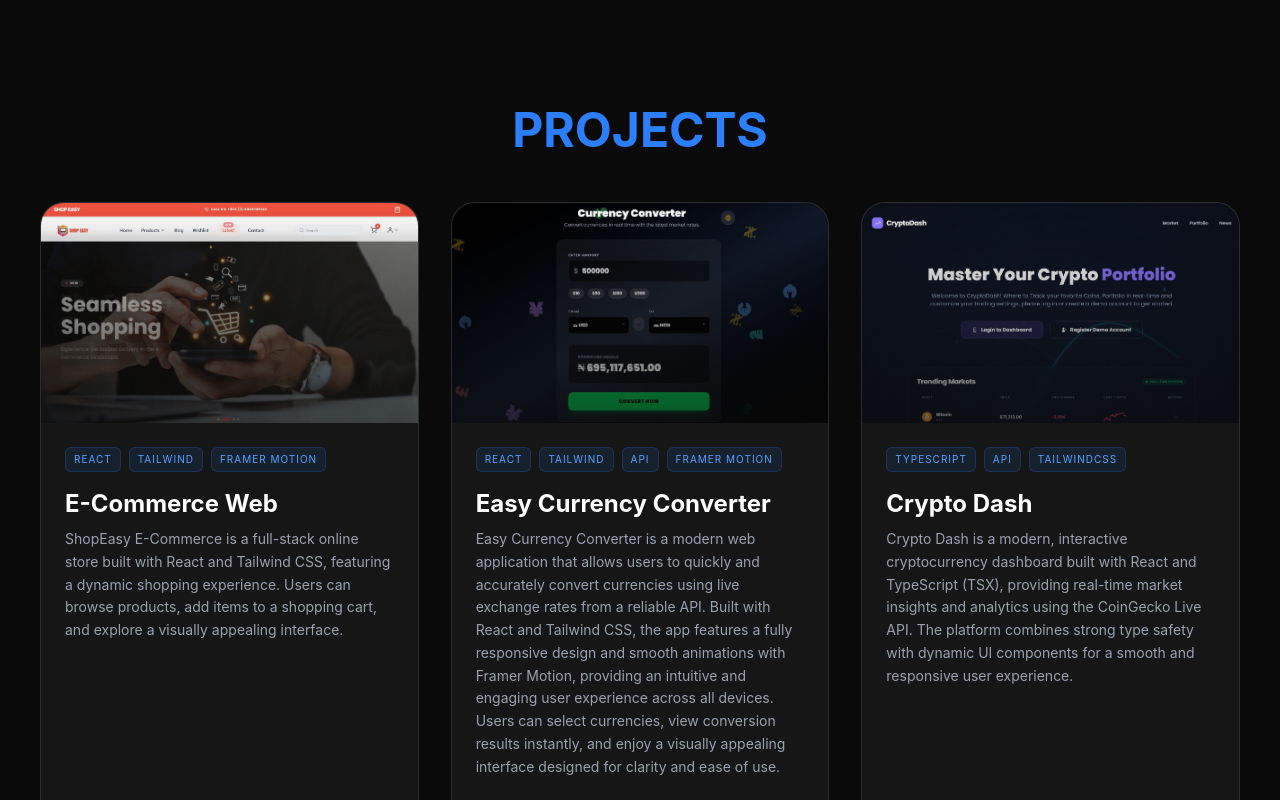
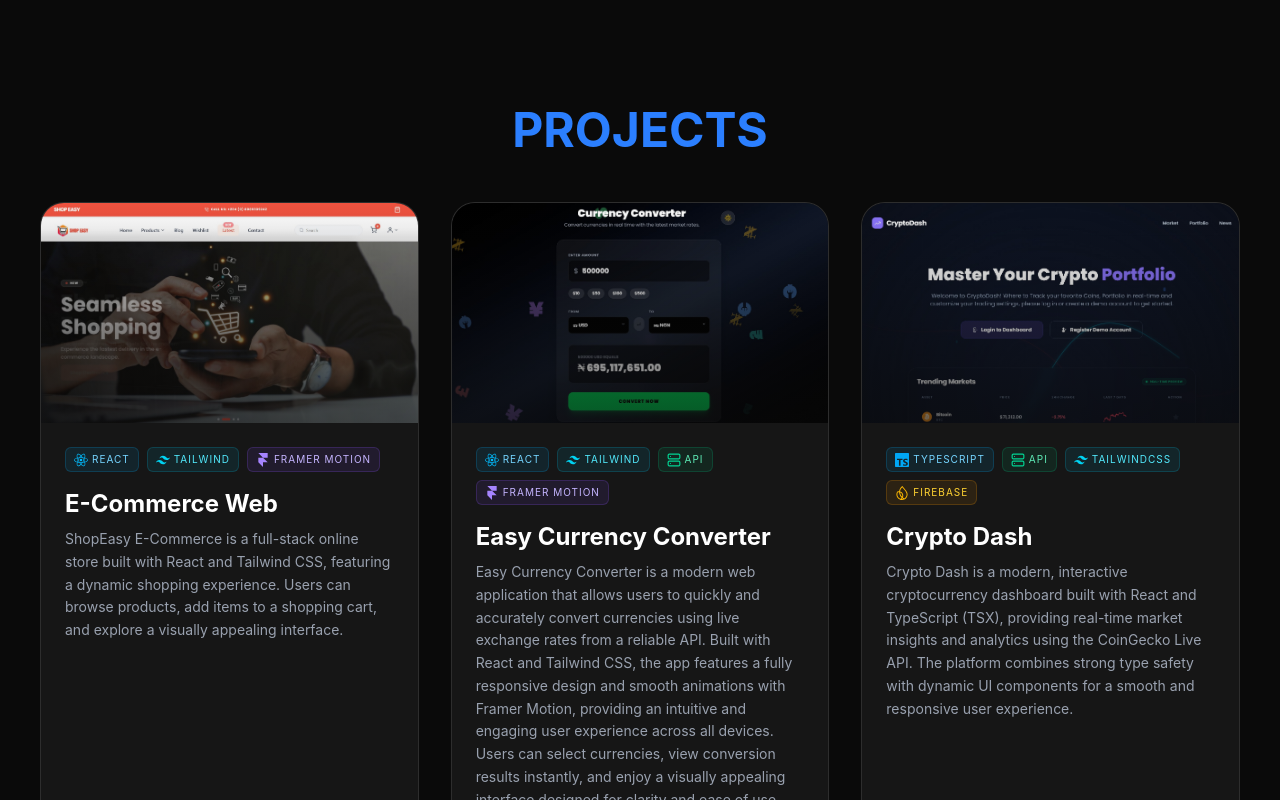
Before and after one commit to HarPhezDev/Portfolio, a React (Vite) app: page / in a window 1280 px wide. Shown: the part 2000-2800 px from the top of the page. Built offline with nearby package versions, Linux system fonts and the light colour scheme.

Commit message:
New Project features added

```diff
--- a/src/Navbar.jsx
+++ b/src/Navbar.jsx
@@ -25,9 +25,9 @@ const Navbar = () => {
                 </ul>
 
                 {/* Button */}
-                <div className='hidden md:flex bg-blue-700 h-11 px-5 rounded-2xl items-center justify-center transition-all duration-300 hover:scale-105 hover:bg-blue-800'>
+                <a href="mailto:olundegunhafeez@gmail.com" className='hidden md:flex bg-blue-700 h-11 px-5 rounded-2xl items-center justify-center transition-all duration-300 hover:scale-105 hover:bg-blue-800'>
                     <h1 className='text-white text-xl cursor-pointer'>HIRE ME</h1>
-                </div>
+                </a>
 
                 {/* Hamburger*/}
                 <div
@@ -46,7 +46,7 @@ const Navbar = () => {
                     <a href="#stack" className='hover:text-blue-600 transition-colors duration-300' onClick={() => setOpen(false)}>Stack</a>
                     <a href="#projects" className='hover:text-blue-600 transition-colors duration-300' onClick={() => setOpen(false)}>Projects</a>
                     <a href="#contact" className='hover:text-blue-600 transition-colors duration-300' onClick={() => setOpen(false)}>Contact</a>
-                    <a href="#contact">
+                    <a href="mailto:olundegunhafeez@gmail.com">
                         <div className="bg-blue-700 h-11 rounded-2xl flex items-center justify-center transition-all duration-300 hover:scale-105 hover:bg-blue-800">
                             <h1 className="text-white text-xl cursor-pointer">HIRE ME</h1>
                         </div>
--- a/src/Project.jsx
+++ b/src/Project.jsx
@@ -1,12 +1,44 @@
 import React from 'react'
 import { motion } from 'framer-motion'
-import { FiExternalLink, FiGithub } from 'react-icons/fi'
+import { FiExternalLink, FiGithub, FiServer, FiTag } from 'react-icons/fi'
+import { SiReact, SiTailwindcss, SiFramer, SiTypescript, SiFirebase } from 'react-icons/si'
 import Project1 from './img/project-1.jpg';
 import Project2 from './img/project-2.jpg';
 import Project3 from './img/project-3.jpg';
 
 
 const Project = () => {
+    const tagMeta = {
+        React: {
+            icon: <SiReact className="text-sky-400" size={14} />,
+            style: 'bg-sky-500/10 text-sky-300 border-sky-500/20',
+        },
+        Tailwind: {
+            icon: <SiTailwindcss className="text-cyan-400" size={14} />,
+            style: 'bg-cyan-500/10 text-cyan-300 border-cyan-500/20',
+        },
+        'TailwindCss': {
+            icon: <SiTailwindcss className="text-cyan-400" size={14} />,
+            style: 'bg-cyan-500/10 text-cyan-300 border-cyan-500/20',
+        },
+        'Framer Motion': {
+            icon: <SiFramer className="text-violet-400" size={14} />,
+            style: 'bg-violet-500/10 text-violet-300 border-violet-500/20',
+        },
+        API: {
+            icon: <FiServer className="text-emerald-400" size={14} />,
+            style: 'bg-emerald-500/10 text-emerald-300 border-emerald-500/20',
+        },
+        TypeScript: {
+            icon: <SiTypescript className="text-sky-500" size={14} />,
+            style: 'bg-sky-500/10 text-sky-300 border-sky-500/20',
+        },
+        Firebase: {
+            icon: <SiFirebase className="text-amber-400" size={14} />,
+            style: 'bg-amber-500/10 text-amber-300 border-amber-500/20',
+        },
+    };
+
     const projects = [
         {
             id: 1,
@@ -32,9 +64,9 @@ const Project = () => {
             title: "Crypto Dash",
             desc: "Crypto Dash is a modern, interactive cryptocurrency dashboard built with React and TypeScript (TSX), providing real-time market insights and analytics using the CoinGecko Live API. The platform combines strong type safety with dynamic UI components for a smooth and responsive user experience.",
             image: Project3,
-            tags: ["TypeScript", "API", "TailwindCss",],
+            tags: ["TypeScript", "API", "TailwindCss", "Firebase", ],
             github: "https://github.com/HarPhezDev/CryptoDash",
-            live: "#"
+            live: "https://cryptodash5.netlify.app/"
         },
 
     ];
@@ -75,11 +107,22 @@ const Project = () => {
 
                             <div className='p-6 flex flex-col flex-grow'>
                                 <div className='flex flex-wrap gap-2 mb-4'>
-                                    {proj.tags.map((tag, i) => (
-                                        <span key={`${proj.id}-${tag}-${i}`} className='text-[10px] uppercase tracking-widest bg-blue-500/10 text-blue-400 px-2 py-1 rounded-md border border-blue-500/20'>
-                                            {tag}
-                                        </span>
-                                    ))}
+                                    {proj.tags.map((tag, i) => {
+                                        const meta = tagMeta[tag] || {
+                                            icon: <FiTag className="text-gray-400" size={14} />,
+                                            style: 'bg-white/5 text-gray-300 border-white/10',
+                                        };
+
+                                        return (
+                                            <span
+                                                key={`${proj.id}-${tag}-${i}`}
+                                                className={`flex items-center gap-1 text-[10px] uppercase tracking-widest px-2 py-1 rounded-md border ${meta.style}`}
+                                            >
+                                                {meta.icon}
+                                                {tag}
+                                            </span>
+                                        )
+                                    })}
                                 </div>
 
                                 <h3 className="text-white font-bold text-2xl mb-2 group-hover:text-blue-500 transition-colors">
```
